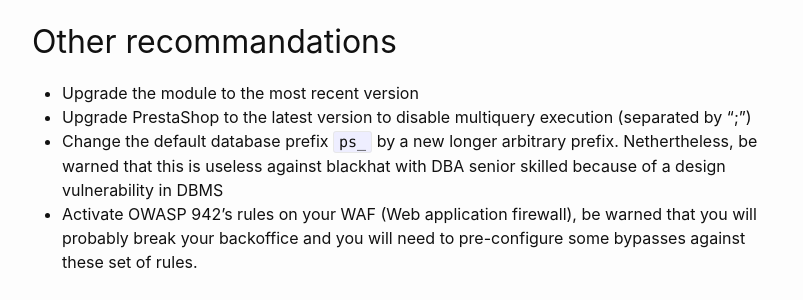
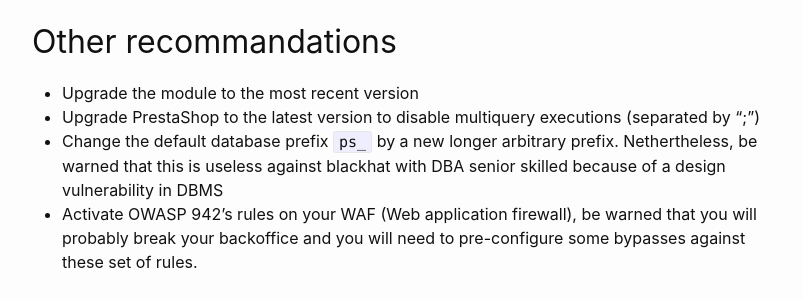
Before and after one commit to friends-of-presta/security-advisories, a Jekyll site: the page built from _posts/2023-06-01-cityautocomplete.md, in a window 1280 px wide and 900 px high, scrolled down 3107 px. Shown: the part 153-453 px from the top of the window, without its empty margins (238-1041 px from the left). Built offline with Jekyll 4.4.1, drawn with Linux system fonts in a browser that asks for light colours.

Commit message:
_posts/2023-06-01-cityautocomplete.md - Fix spelling mistake

```diff
--- a/_posts/2023-06-01-cityautocomplete.md
+++ b/_posts/2023-06-01-cityautocomplete.md
@@ -123,7 +123,7 @@ https://example.test/module/cityautocomplete/autocompletion?q=39000&type=1;selec
 ## Other recommandations
 
 * Upgrade the module to the most recent version
-* Upgrade PrestaShop to the latest version to disable multiquery execution (separated by “;”)
+* Upgrade PrestaShop to the latest version to disable multiquery executions (separated by “;”)
 * Change the default database prefix `ps_` by a new longer arbitrary prefix. Nethertheless, be warned that this is useless against blackhat with DBA senior skilled because of a design vulnerability in DBMS
 * Activate OWASP 942's rules on your WAF (Web application firewall), be warned that you will probably break your backoffice and you will need to pre-configure some bypasses against these set of rules.
 
```
